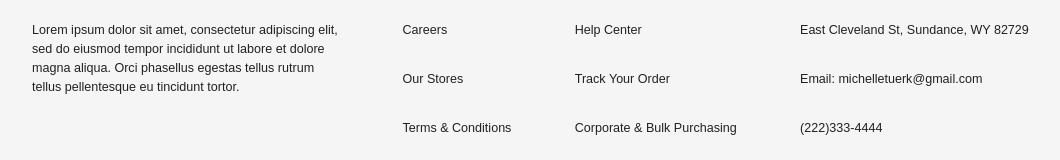
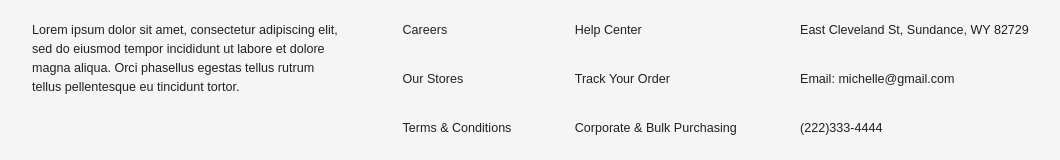
Before and after one commit to chelletuerk/bakery-storefront, a React (Create React App) app: page / in a window 1280 px wide. Shown: the part 1271-1431 px from the top of the page, without its empty margins (96-1156 px from the left). Built offline with nearby package versions, Linux system fonts and the light colour scheme; no server answers; a web font is replaced by a local one.

Commit message:
change email address for live copy

```diff
--- a/src/scenes/global/Footer.jsx
+++ b/src/scenes/global/Footer.jsx
@@ -62,7 +62,7 @@ function Footer() {
             East Cleveland St, Sundance, WY 82729
           </Typography>
           <Typography mb='30px' sx={{ wordWrap: 'break-word' }}>
-            Email: michelletuerk@gmail.com
+            Email: michelle@gmail.com
           </Typography>
           <Typography mb='30px'>(222)333-4444</Typography>
         </Box>
```
